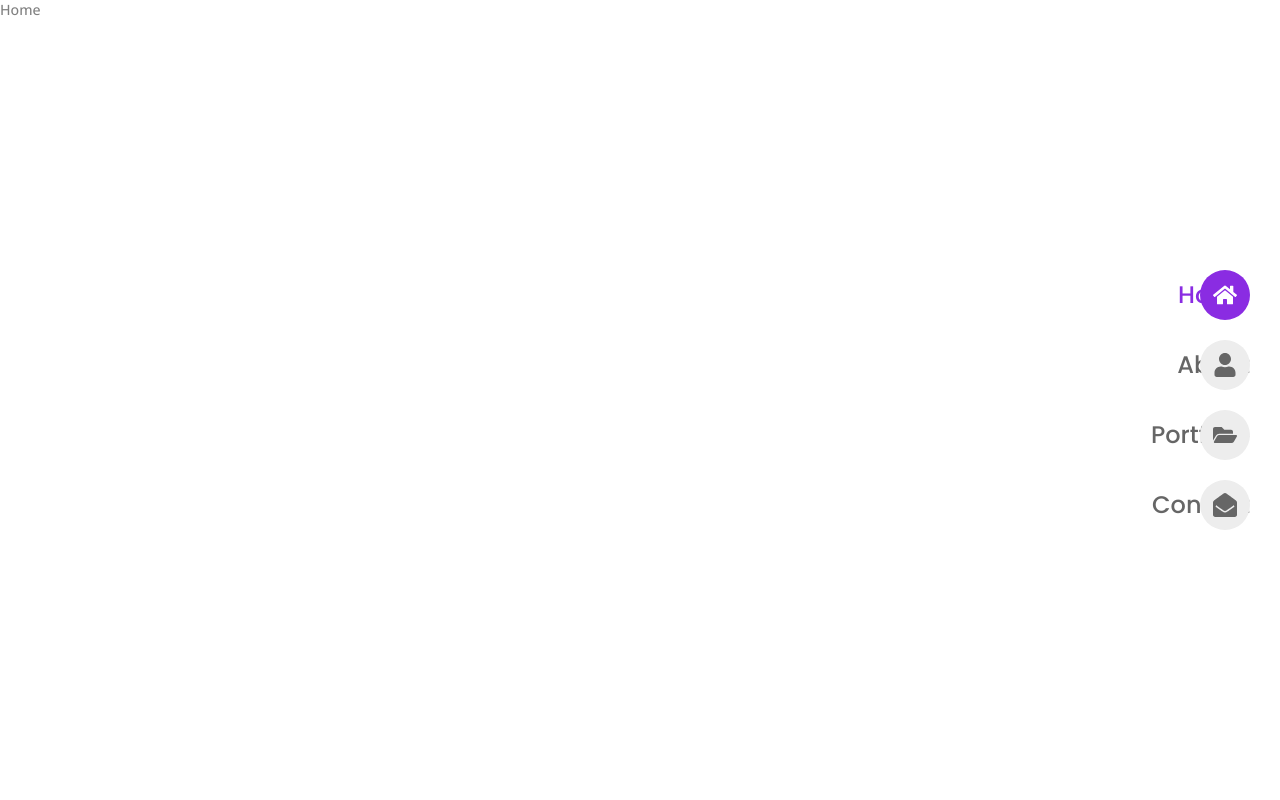
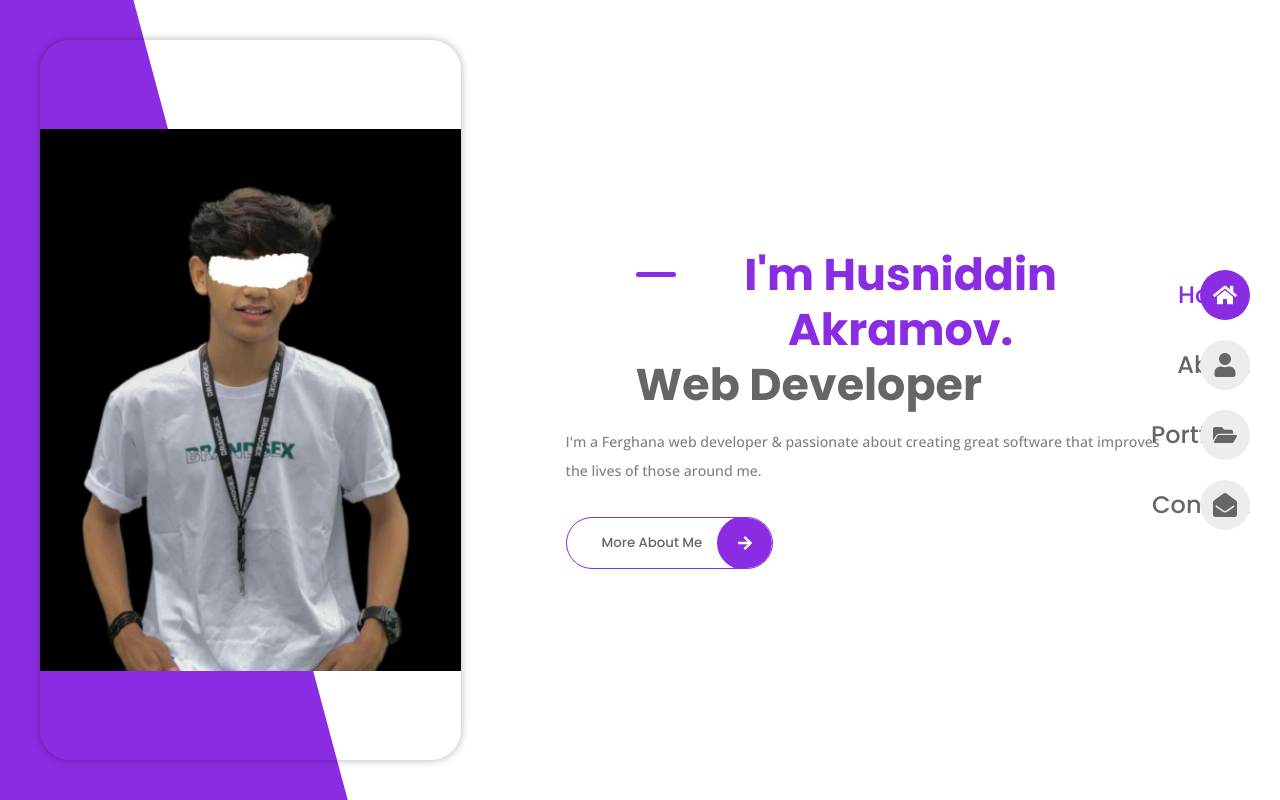
Before and after one commit to akramov1807/portfolio, a React (Create React App) app in the folder portfolio/: page / in a window 1280 px wide. Built offline with nearby package versions, Linux system fonts and the light colour scheme.

Commit message:
home finish

```diff
--- a/portfolio/src/App.css
+++ b/portfolio/src/App.css
@@ -83,56 +83,58 @@ textarea {
 }
 
 img {
-  max-width: 100% ;
+  max-width: 100%;
 }
 
-
-/* .site_navbar * {
-  font-family: "Kumbh Sans", "Arial", sans-serif;
+.grid {
+  display: grid;
+  gap: 30px;
 }
 
-.site_navbar {
-  width: 100%;
-  position: fixed;
-  background-color: transparent;
-  top: 0;
-  right: 0;
-  left: 0;
-  z-index: 656978;
+.section {
+  padding-block: 70px;
 }
 
-.navbar_wrapper {
-  width: var(--px1280);
-  display: flex;
-  align-items: center;
-  justify-content: space-between;
-  margin: 0 auto;
-  padding: var(--px10) 0;
+.button {
+  display: inline-block;
+  color: var(--title-color);
+  border: 1px solid var(--first-color);
+  padding: 15px 70px 15px 35px;
+  border-radius: 35px;
+  font-family: var(--second-font);
+  font-size: var(--small-font-size);
+  font-weight: var(--weight-500);
+  position: relative;
+  overflow: hidden;
+  transition: all 0.25s ease-in-out;
+}
+.button:hover{
+  color: var(--text-white);
 }
 
-.site_logo {
-  display: block;
-  width: var(--px150);
-  height: var(--px28);
+.button::before {
+  content: '';
+  position: absolute;
+  inset: 0;
+  background-color: var(--first-color);
+  transform: translateX(100%);
+  z-index: -1;
+  transition: all 0.3s ease-out;
 }
 
-.navbar-links_wrap {
-  display: flex;
-  align-items: center;
-  gap: var(--px25);
+.button:hover::before{
+  transform: translateX(0);
 }
 
-.navbar_link {
-  text-decoration: none;
-  cursor: pointer;
-  color: #4a556c;
-  font-size: var(--px15);
-  font-weight: 400;
-  line-height: var(--px25);
-  letter-spacing: -0.3px;
+.button__icon {
+  background-color: var(--first-color);
+  position: absolute;
+  inset-block: -2px;
+  right: 0;
+  width: 55px;
+  border-radius: 50%;
+  color: var(--text-white);
+  font-size: var(--large-font-size);
+  text-align: center;
+  line-height: 60px;
 }
-
-.link_active {
-  font-weight: 500;
-  color: #20ad96;
-} */
--- a/portfolio/src/pages/home/Home.js
+++ b/portfolio/src/pages/home/Home.js
@@ -1,7 +1,32 @@
 import React from 'react'
+import './home.css'
+import Profile from '../../images/photo.jpg'
+import { Link } from 'react-router-dom'
+import { FaArrowRight } from 'react-icons/fa'
 
 export default function Home() {
   return (
-    <div>Home</div>
+    <section className='home section grid'>
+      <img className='home__img' src={Profile} alt='...'/>
+
+      <div className='home__content'>
+        <div className='home__data'>
+          <h1 className='home__title'>
+            <span>I'm Husniddin Akramov.</span> Web Developer
+          </h1>
+          <p className='hame_description'>
+            I'm a Ferghana web developer & passionate about creating great software that improves the lives of those around me.
+          </p>
+          <Link to={'/about'} className='button'>
+            More About Me{''}
+            <span className='button__icon'>
+              <FaArrowRight/>
+            </span>
+          </Link>
+        </div>
+      </div>
+
+      <div className='color__block'></div>
+    </section>
   )
 }
--- a/portfolio/src/pages/home/home.css
+++ b/portfolio/src/pages/home/home.css
@@ -0,0 +1,59 @@
+.home{
+    grid-template-columns: 4.32fr 7.68fr;
+    align-items: center;
+    padding: 40px;
+    height: 100vh;
+}
+
+.home__img{
+    height: 100%;
+    object-fit: contain;
+    border-radius: 30px;
+    box-shadow: 0 0 8px hsla(0, 0%, 0%, 0.3);
+    z-index: 1;
+}
+
+.home__data{
+    max-width: 600px;
+    margin-inline: auto;
+    padding-top: 20px;
+}
+
+.home__title{
+    position: relative;
+    font-size: var(--h1-font-size);
+    line-height: 1.24;
+    padding-left: 70px;
+}
+
+.home__title span{
+    color: var(--first-color);
+    display: block;
+    text-align: center;
+}
+
+.home__title::before{
+    content: '';
+    position: absolute;
+    /* left: 0; */
+    top: 15%;
+    width: 40px;
+    height: 5px;
+    border-radius: 10px;
+    background-color: var(--first-color);
+}
+
+.hame_description{
+    line-height: 2;
+    margin-block: 16px 32px;
+}
+
+.color__block{
+    position: fixed;
+    height: 200%;
+    width: 100%;
+    background-color: var(--first-color);
+    top: -50%;
+    left: -83%;
+    transform: rotate(-15deg);
+}
```
Also changed, not shown: portfolio/src/components/app.js (added), portfolio/src/images/my_photo.jpg (deleted), portfolio/src/images/photo.jpg (added).
